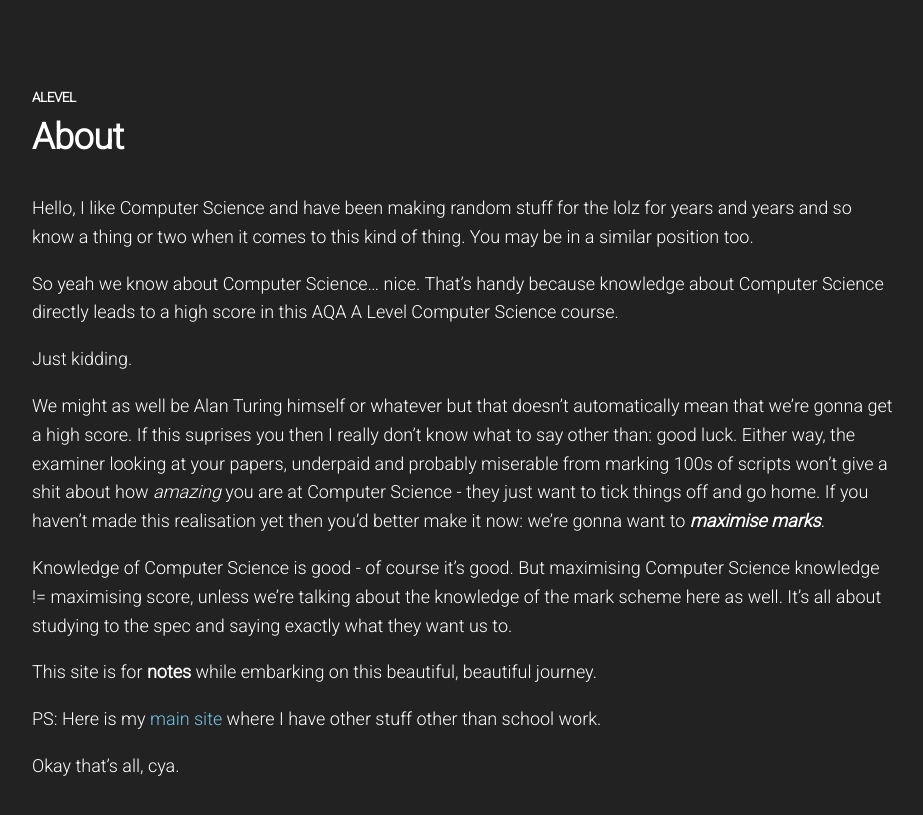
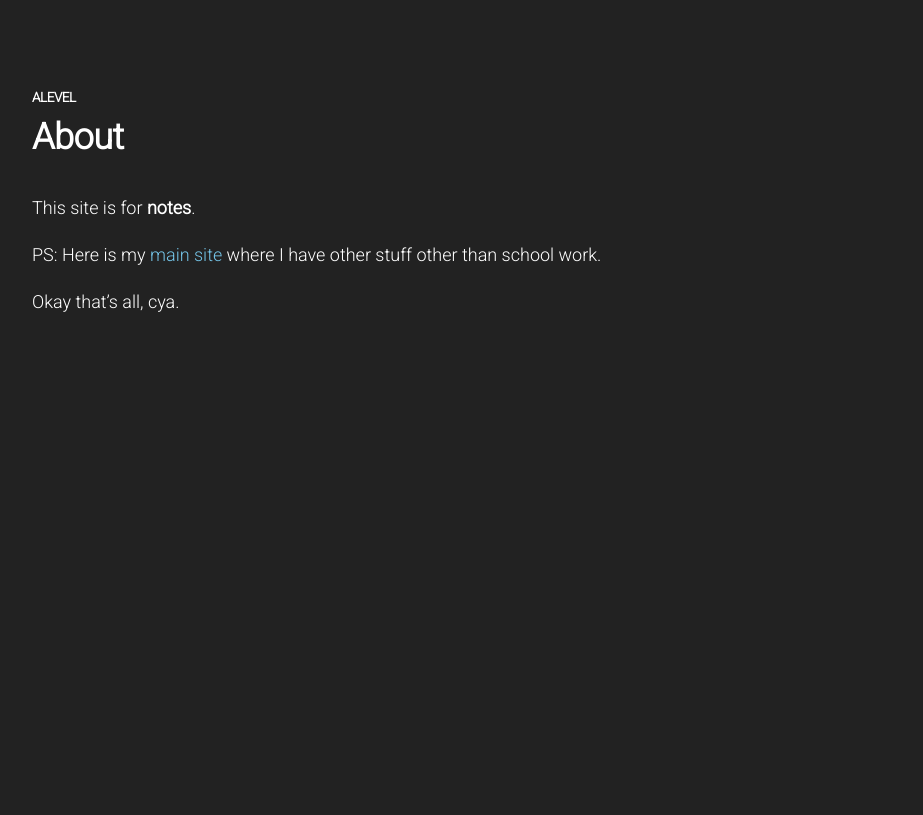
Before and after one commit to pixelchai/alevel, a Jekyll site: the page built from about.md, in a window 1280 px wide. Shown: the top 815 px of the page, without its empty margins (176-1099 px from the left). Built offline with Jekyll 4.4.1, drawn with Linux system fonts in a browser that asks for light colours.

Commit message:
fix about

```diff
--- a/about.md
+++ b/about.md
@@ -4,17 +4,7 @@ title: About
 permalink: /about/
 ---
 
-Hello, I like Computer Science and have been making random stuff for the lolz for years and years and so know a thing or two when it comes to this kind of thing. You may be in a similar position too.
-
-So yeah we know about Computer Science... nice. That's handy because knowledge about Computer Science directly leads to a high score in this AQA A Level Computer Science course.
-
-Just kidding.
-
-We might as well be Alan Turing himself or whatever but that doesn't automatically mean that we're gonna get a high score. If this suprises you then I really don't know what to say other than: good luck. Either way, the examiner looking at your papers, underpaid and probably miserable from marking 100s of scripts won't give a shit about how _amazing_ you are at Computer Science - they just want to tick things off and go home. If you haven't made this realisation yet then you'd better make it now: we're gonna want to _**maximise marks**_.
-
-Knowledge of Computer Science is good - of course it's good. But maximising Computer Science knowledge != maximising score, unless we're talking about the knowledge of the mark scheme here as well. It's all about studying to the spec and saying exactly what they want us to.
-
-This site is for **notes** while embarking on this beautiful, beautiful journey.
+This site is for **notes**.
 
 PS: Here is my [main site](https://makurell.github.io/) where I have other stuff other than school work.
 
```
Also changed, not shown: _posts/2018-11-02-4.1.md (added, +8 -0 lines).
